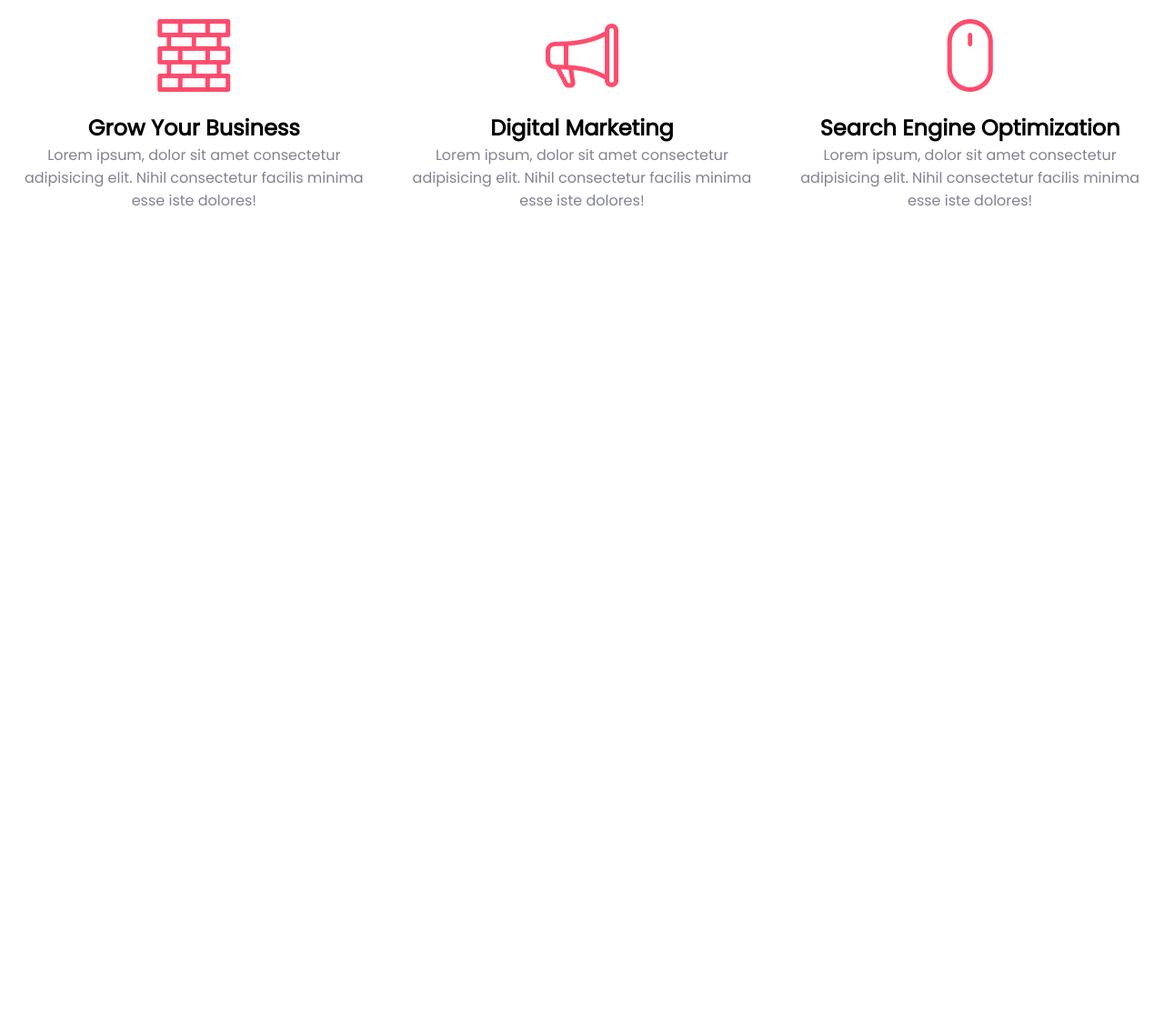
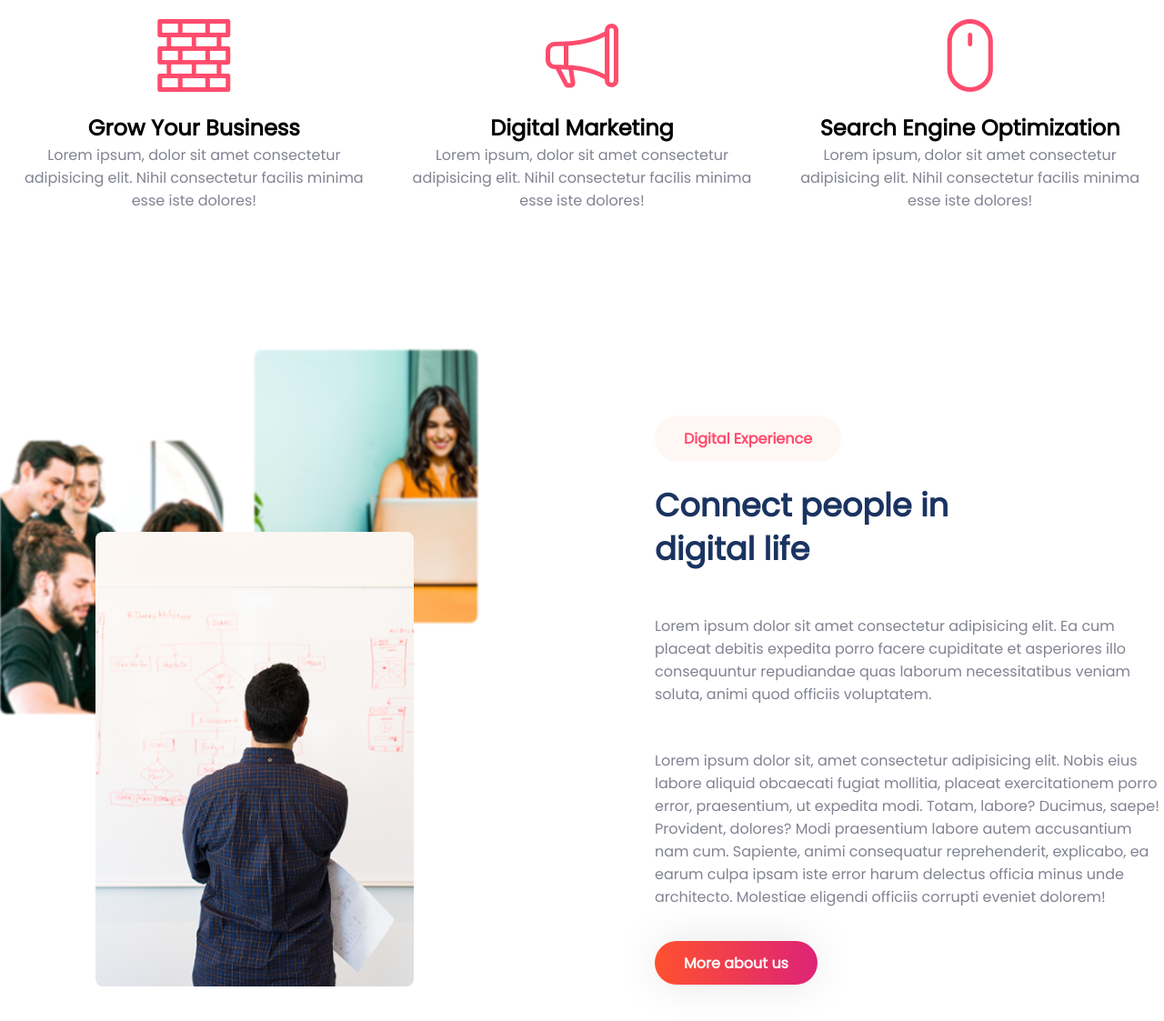
Before and after one commit to preethamananthu/Digital-Marketing, a plain HTML site: page index.html in a window 1280 px wide. Shown: the part 1030-2153 px from the top of the page at 91% size. Before the commit the page ends 1415 px from the top, so only its background shows below. Drawn offline with nearby package versions, Linux system fonts and the light colour scheme.

Commit message:
Connect people in digital life

```diff
--- a/index.html
+++ b/index.html
@@ -116,6 +116,28 @@
             </div>
 
         </section>
+
+        <section class="container mx-auto life-area">
+            <div class="grid cols-1 lg-cols-2 text-center md-text-left">
+                <div class="grid-images">
+                    <div class="item-one"></div>
+                    <div class="item-two"></div>
+                    <div class="item-three"></div>
+                </div>
+                <div class="py-10">
+                    <span class="d-inline btn btn-primary bg-gradient-peach text-red">Digital Experience</span>
+                    <div class="font-poppins">
+                        <h1 class="text-lg text-dark py-5">Connect people in <br>digital life</h1>
+                        <p class="py-5 text-grey">Lorem ipsum dolor sit amet consectetur adipisicing elit. Ea cum placeat debitis expedita porro facere cupiditate et asperiores illo consequuntur repudiandae quas laborum necessitatibus veniam soluta, animi quod officiis voluptatem.</p>
+
+                        <p class="py-5 text-grey">Lorem ipsum dolor sit, amet consectetur adipisicing elit. Nobis eius labore aliquid obcaecati fugiat mollitia, placeat exercitationem porro error, praesentium, ut expedita modi. Totam, labore? Ducimus, saepe! Provident, dolores? Modi praesentium labore autem accusantium nam cum. Sapiente, animi consequatur reprehenderit, explicabo, ea earum culpa ipsam iste error harum delectus officia minus unde architecto. Molestiae eligendi officiis corrupti eveniet dolorem!</p>
+                        <div class="py-5">
+                            <a href="" class="btn btn-primary bg-gradient btn-shadow text-white">More about us</a>
+                        </div>
+                    </div>
+                </div>
+            </div>
+        </section>
     </main>
 
 
--- a/style.css
+++ b/style.css
@@ -23,7 +23,7 @@
     --bg-gradient-peach: linear-gradient(to right, #fff7f3, #fff7f3);
 
     --bg-cover: url('Assets/bgimg1.png');
-    --bg-image1: url('/Assetsimg1.png');
+    --bg-image1: url('/Assets/img1.png');
     --bg-image3: url('/Assets/img3.png');
     --bg-image2: url('/Assets/img2.png');
 
@@ -277,6 +277,10 @@ ul {
     .container{
         max-width: 768px;
     }
+
+    .md-text-left{
+        text-align: left;
+    }
 }
 
 
@@ -308,6 +312,10 @@ ul {
 
     .lg-cols-3{
         grid-template-columns: repeat(3,minmax(0,1fr));
+    }
+
+    .lg-cols-2{
+        grid-template-columns: repeat(2,minmax(0,1fr));
     }
 }
 
@@ -399,3 +407,48 @@ ul {
 #site-main .agency-area{
     padding: 5em 0;
 }
+
+
+/* -----------------------------DIGITAL LIFE----------------------------- */
+
+#site-main .life-area > .grid{
+    column-gap: 10em;
+}
+
+#site-main .life-area .grid-images{
+    display: grid;
+    grid-template-columns: repeat(16,minmax(10px,1fr));
+    grid-template-rows: repeat(8,minmax(100px,1fr));
+}
+
+#site-main .life-area .grid-images .item-one{
+    background: var(--text-grey);
+    grid-column-start: 1;
+    grid-column-end: 8;
+    grid-row-start: 2;
+    grid-row-end: 5;
+    background: var(--bg-image1) no-repeat;
+    background-size: cover;
+    border-radius: 8px;
+    filter: blur(1px);
+}
+
+#site-main .life-area .grid-images .item-two{
+    background: var(--text-grey);
+    grid-column-start: 9;
+    grid-column-end: 16;
+    grid-row-start: 1;
+    grid-row-end: 4;
+    background: var(--bg-image2) no-repeat;
+    background-size: cover;
+    border-radius: 8px;
+    filter: blur(1px);
+}
+
+#site-main .life-area .grid-images .item-three{
+    grid-area: 3/4/8/14;
+    background: var(--bg-image3) no-repeat;
+    background-size: cover;
+    border-radius: 8px;
+    z-index: 99;
+}
```
